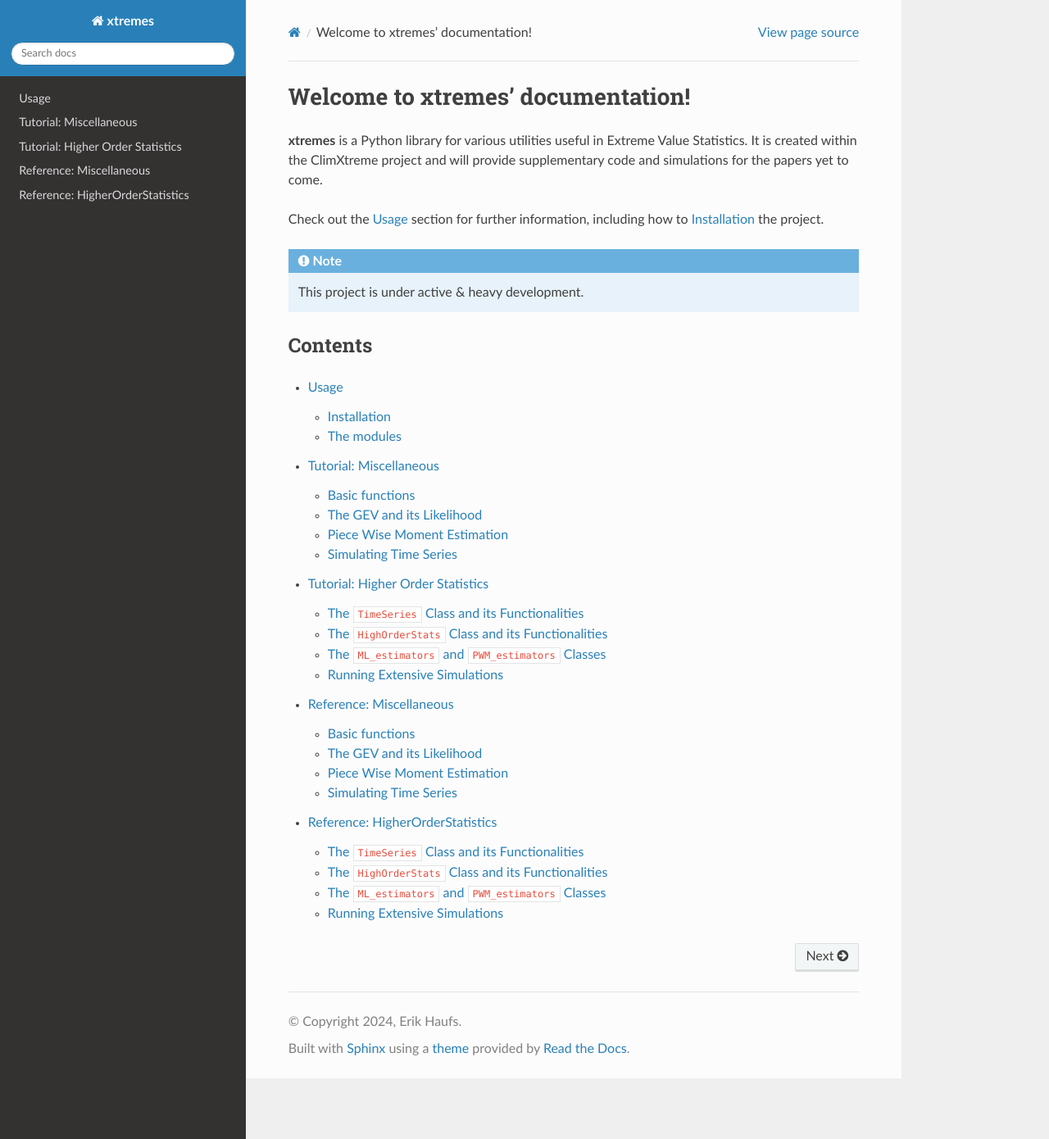
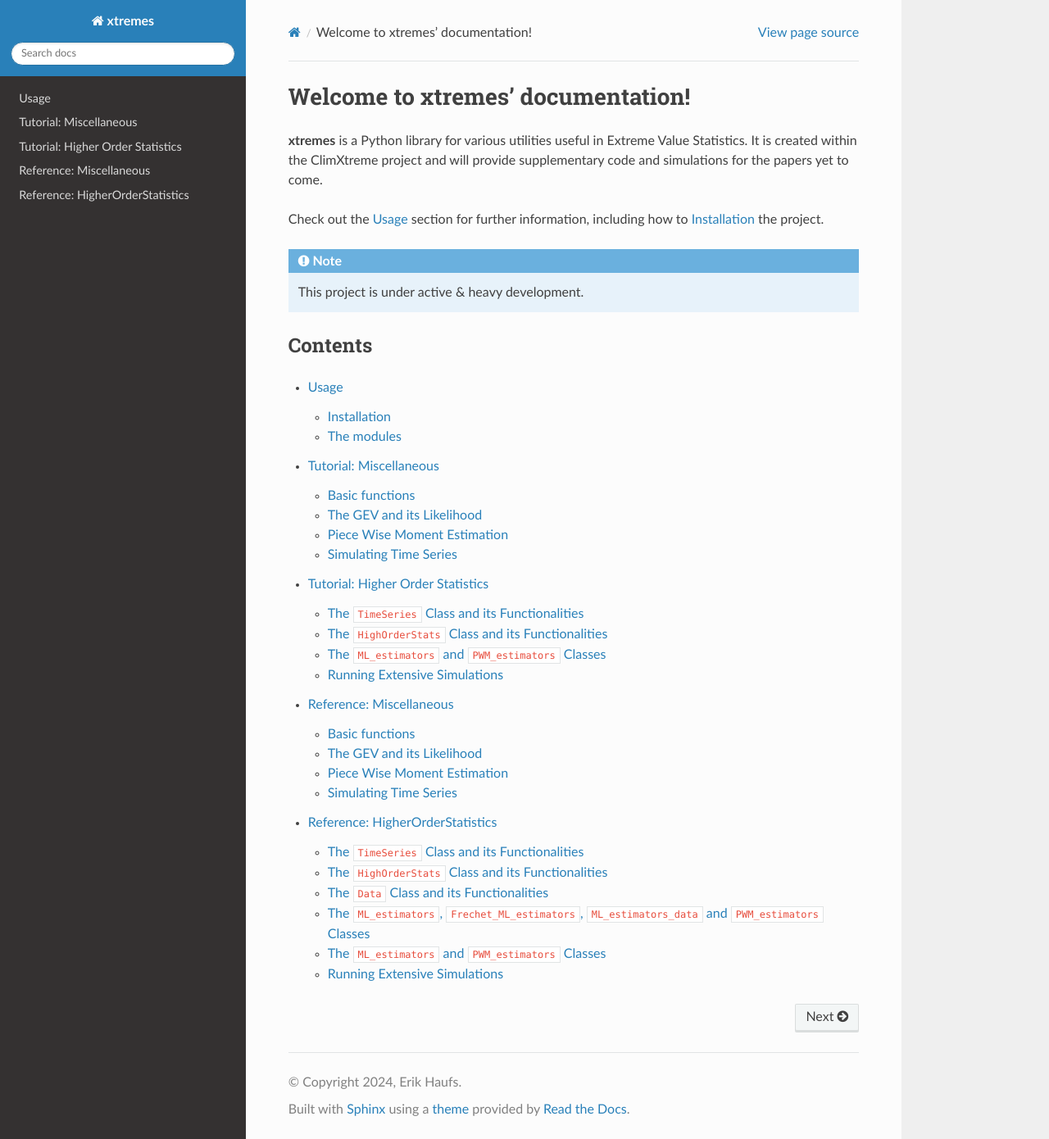
Before and after one commit to haufse/xtremes, a Sphinx documentation site: the page built from docs/source/index.rst, in a window 1280 px wide and 1390 px high. Shown: the whole window at 82% size. Built offline with Sphinx 7.4.7 and the Read the Docs theme 3.1.0, drawn with Linux system fonts in a browser that asks for light colours.

Commit message:
update doc

```diff
--- a/docs/source/api_hos.rst
+++ b/docs/source/api_hos.rst
@@ -16,17 +16,32 @@ The ``HighOrderStats`` Class and its Functionalities
 .. autoclass:: xtremes.HigherOrderStatistics.HighOrderStats
 
 
+The ``Data`` Class and its Functionalities
+----------------------------------------------------
+
+.. autoclass:: xtremes.HigherOrderStatistics.Data
+
+
+The ``ML_estimators``, ``Frechet_ML_estimators``, ``ML_estimators_data`` and ``PWM_estimators`` Classes
+----------------------------------------------------
+
+.. autoclass:: xtremes.HigherOrderStatistics.PWM_estimators
+.. autoclass:: xtremes.HigherOrderStatistics.ML_estimators
+.. autoclass:: xtremes.HigherOrderStatistics.Frechet_ML_estimators
+.. autofunction:: xtremes.HigherOrderStatistics.automatic_parameter_initialization
+.. autofunction:: xtremes.HigherOrderStatistics.log_likelihood
+.. autofunction:: xtremes.HigherOrderStatistics.Frechet_log_likelihood
+
 The ``ML_estimators`` and ``PWM_estimators`` Classes
 ----------------------------------------------------
 
 .. autoclass:: xtremes.HigherOrderStatistics.PWM_estimators
 .. autoclass:: xtremes.HigherOrderStatistics.ML_estimators
 .. autofunction:: xtremes.HigherOrderStatistics.automatic_parameter_initialization
-.. autofunction:: xtremes.HigherOrderStatistics.log_likelihoods
+.. autofunction:: xtremes.HigherOrderStatistics.log_likelihood
 
 Running Extensive Simulations
 -----------------------------
 
-
 .. autofunction:: xtremes.HigherOrderStatistics.run_ML_estimation
 .. autofunction:: xtremes.HigherOrderStatistics.run_multiple_ML_estimations
--- a/docs/source/higherorderstatistics.rst
+++ b/docs/source/higherorderstatistics.rst
@@ -24,6 +24,5 @@ The ``ML_estimators`` and ``PWM_estimators`` Classes
 
 Running Extensive Simulations
 -----------------------------
-``xtremes.HigherOrderStatistics.background``
 ``xtremes.HigherOrderStatistics.run_ML_estimation``
 ``xtremes.HigherOrderStatistics.run_multiple_ML_estimations``
```
